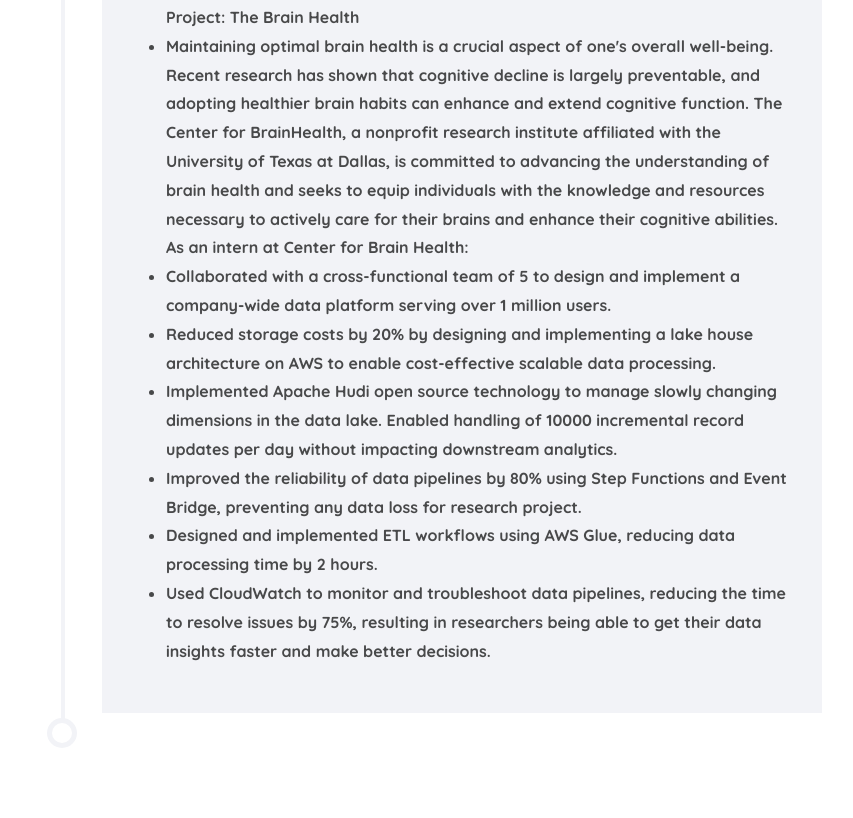
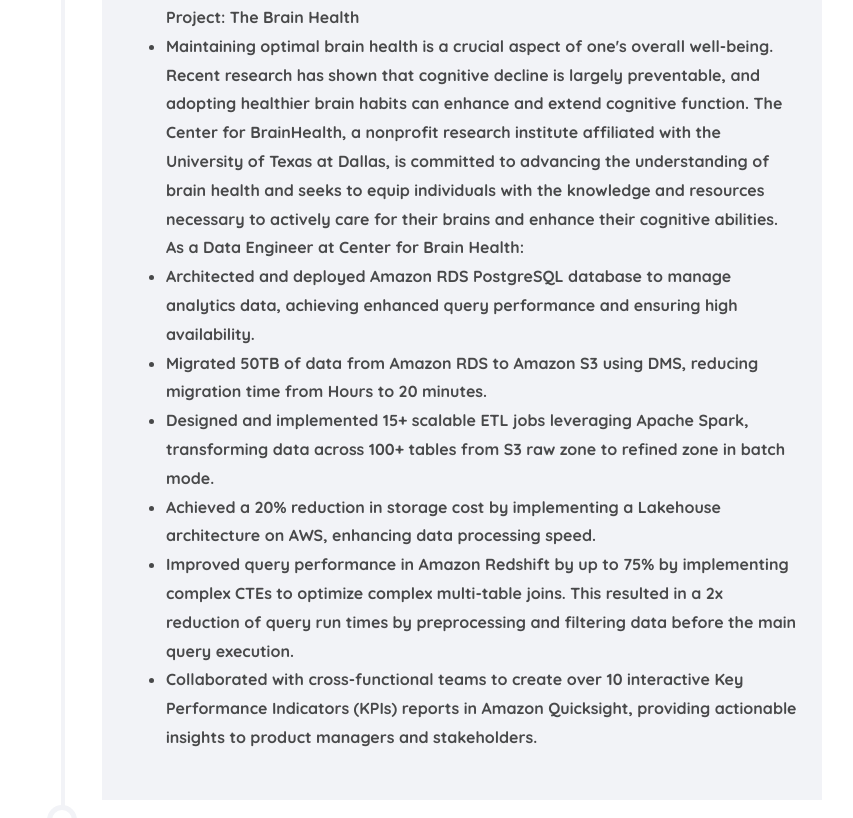
Before and after one commit to vinod151019/vinod151019.github.io, a plain HTML site: page index.html in a window 1280 px wide. Shown: the part 3296-4114 px from the top of the page, without its empty margins (363-1216 px from the left). Drawn offline with nearby package versions, Linux system fonts and the light colour scheme; animation ran at ten frames a second; files whose address does not match are found by name; a web font is replaced by a local one.

Commit message:
Update index.html

```diff
--- a/index.html
+++ b/index.html
@@ -115,7 +115,7 @@
 
 											<h1>Hi! <br>I'm Satya </h1>
 											<h3>I'm <span class="typed-words"></span></h3>
-											<p><a href="SatyaVinodKantipudi.pdf" target="_blank" download class="btn btn-primary btn-learn">Download CV <i class="icon-download4"></i></a></p>
+											<p><a href="SatyaVinodKantipudideiResume.pdf" target="_blank" download class="btn btn-primary btn-learn">Download CV <i class="icon-download4"></i></a></p>
 
 											<canvas id="canvas"></canvas>
 
@@ -356,13 +356,13 @@
 					                  	<ul>
 					                  		<strong>Project: The Brain Health </strong>
 					                  		<li>Maintaining optimal brain health is a crucial aspect of one's overall well-being. Recent research has shown that cognitive decline is largely preventable, and adopting healthier brain habits can enhance and extend cognitive function. The Center for BrainHealth, a nonprofit research institute affiliated with the University of Texas at Dallas, is committed to advancing the understanding of brain health and seeks to equip individuals with the knowledge and resources necessary to actively care for their brains and enhance their cognitive abilities.</li>
-					                  		<strong>As an intern at Center for Brain Health: </strong>
-					                  		<li>Collaborated with a cross-functional team of 5 to design and implement a  company-wide data platform serving over 1 million users.</li>
-					                  		<li>Reduced storage costs by 20% by designing and implementing a lake house architecture on AWS to enable cost-effective scalable data processing.</li>
-					                  		<li>Implemented Apache Hudi open source technology to manage slowly changing dimensions in the data lake. Enabled handling of 10000 incremental record updates per day without impacting downstream analytics.</li>
-											<li>Improved the reliability of data pipelines by 80% using Step Functions and Event Bridge, preventing any data loss for research project.</li>
-											<li>Designed and implemented ETL workflows using AWS Glue, reducing data processing time by 2 hours.</li>
-											<li>Used CloudWatch to monitor and troubleshoot data pipelines, reducing the time to resolve issues by 75%, resulting in researchers being able to get their data insights faster and make better decisions.</li>
+					                  		<strong>As a Data Engineer at Center for Brain Health: </strong>
+					                  		<li>Architected and deployed Amazon RDS PostgreSQL database to manage analytics data, achieving enhanced query performance and ensuring high availability.</li>
+					                  		<li>Migrated 50TB of data from Amazon RDS to Amazon S3 using DMS, reducing migration time from Hours to 20 minutes.</li>
+					                  		<li>Designed and implemented 15+ scalable ETL jobs leveraging Apache Spark, transforming data across 100+ tables from S3 raw zone to refined zone in batch mode.</li>
+									<li>Achieved a 20% reduction in storage cost by implementing a Lakehouse architecture on AWS, enhancing data processing speed.</li>
+									<li>Improved query performance in Amazon Redshift by up to 75% by implementing complex CTEs to optimize complex multi-table joins. This resulted in a 2x reduction of query run times by preprocessing and filtering data before the main query execution.</li>
+									<li>Collaborated with cross-functional teams to create over 10 interactive Key Performance Indicators (KPIs) reports in Amazon Quicksight, providing actionable insights to product managers and stakeholders.</li>
 
 
 					                  	</ul>
@@ -474,6 +474,8 @@
 										<span class="heading-meta"> Global Certifications</span>
 										<h2 class="colorlib-heading">Certifications</h2>
 										<p><ul>
+											<li>Graduate Certificate in Machine Learning - by University of Texas at Dallas (02/2024)</li>
+											<li>AWS Solutions Architect Associate - by Amazon Web Services (01/2024)</li>
 											<li>Data Warehouse Fundamentals - by Udemy (08/2023)</li>
 											<li>AWS Certified Cloud Practitioner - by Amazon Web Services (11/2022)</li>
 
```
